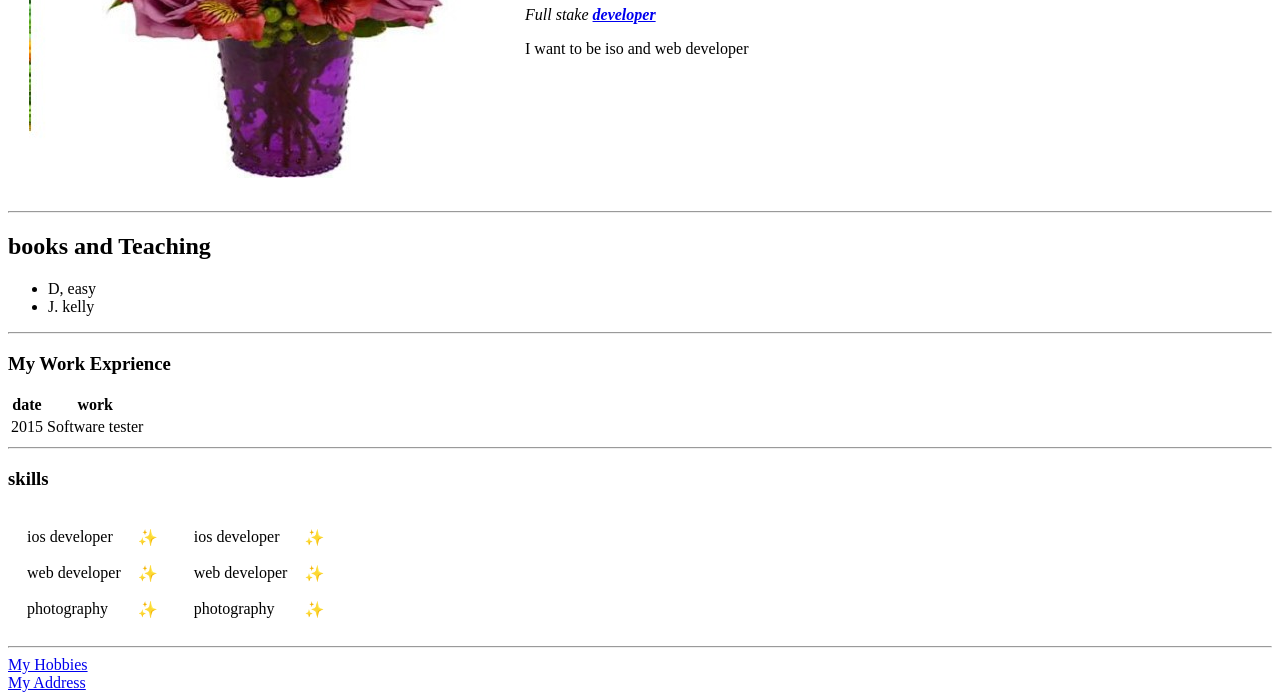
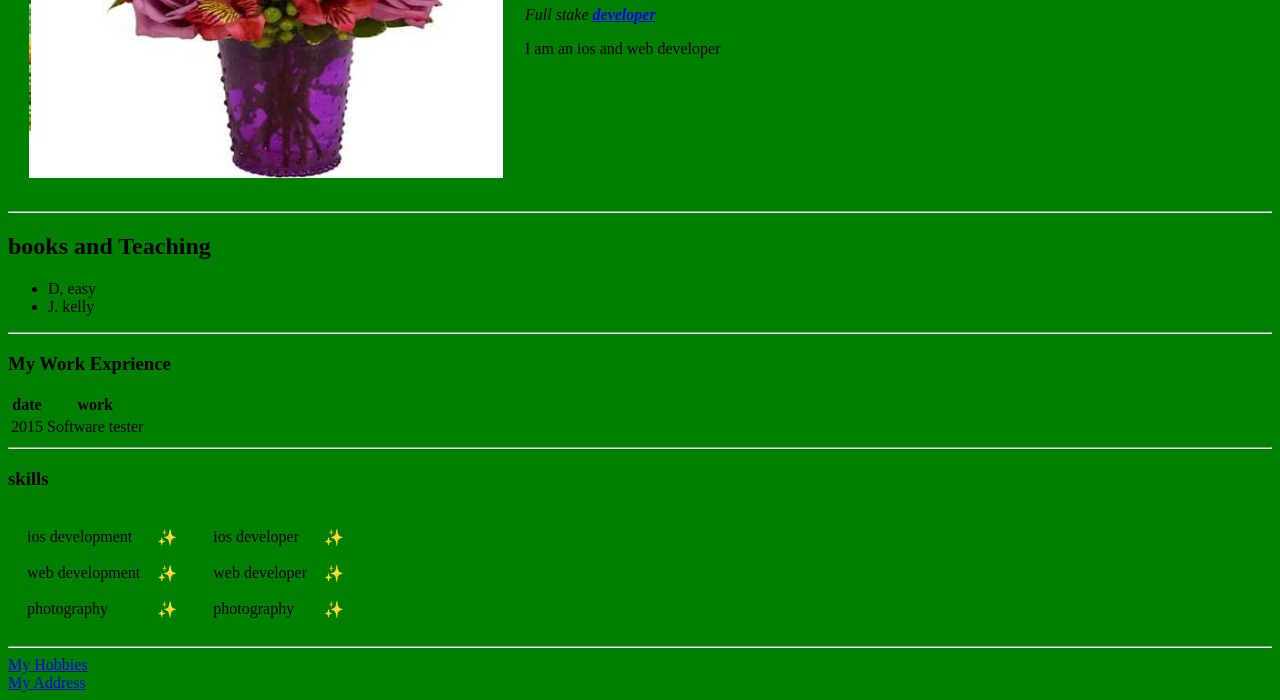
Before and after one commit to asaduzzaman-md/cv, a plain HTML site: page index.html in a window 1280 px wide. Shown: the part 211-911 px from the top of the page. Drawn offline with Linux system fonts and the light colour scheme.

Commit message:
Update index.html

```diff
--- a/index.html
+++ b/index.html
@@ -6,14 +6,14 @@
   <title>Asaduzzaman Personal Site</title>
 </head>
 
-<body>
+<body style="background-color: green;">
   <table cellspacing="20">
     <tr>
       <td><img src="image/OIP.jpg"  alt="Asaduzzaman Profile"></td>
       <td><h1>Asaduzzaman</h1>
       <!-- Ctrl r for refress browser-->
     <p><em>Full stake <strong><a href="https://www.appbrewery.co/"> developer</a> </strong></em></p>
-    <p> I want to be iso and web developer</p></td>
+    <p> I am an ios and web developer</p></td>
     </tr>
   </table>
 
@@ -49,11 +49,11 @@
   <tr>
     <td><table cellspacing="15">
     <tr>
-      <td>ios developer</td>
+      <td>ios development</td>
       <td>✨</td>
     </tr>
     <tr>
-      <td>web developer</td>
+      <td>web development</td>
       <td>✨</td>
     </tr>
     <tr>
```
